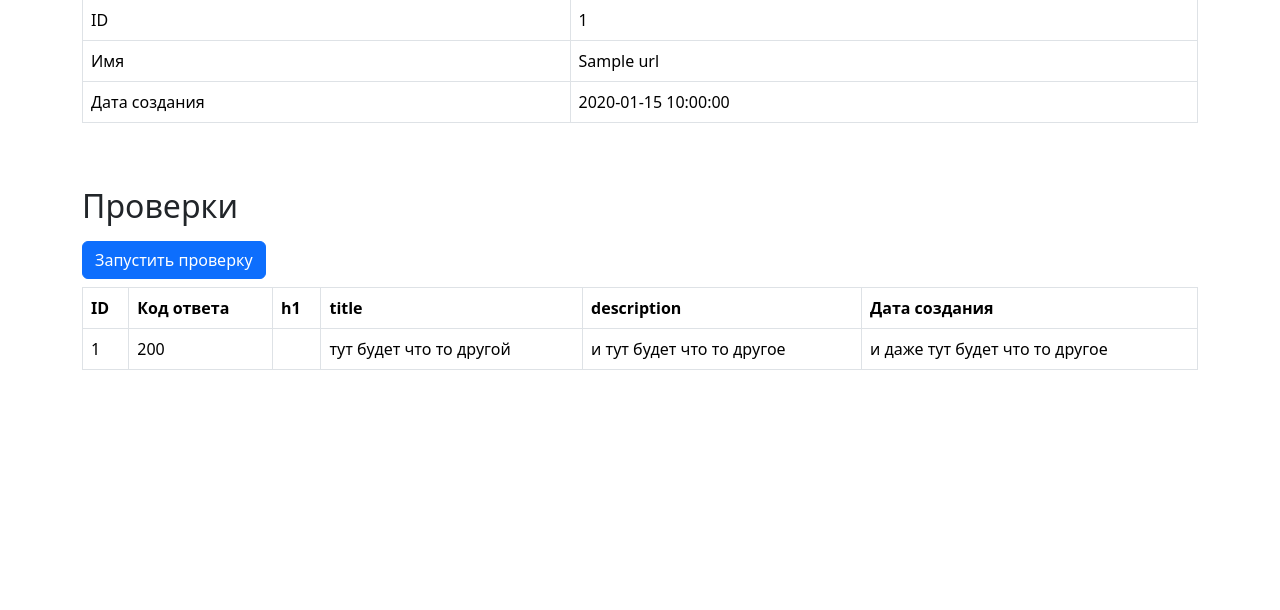
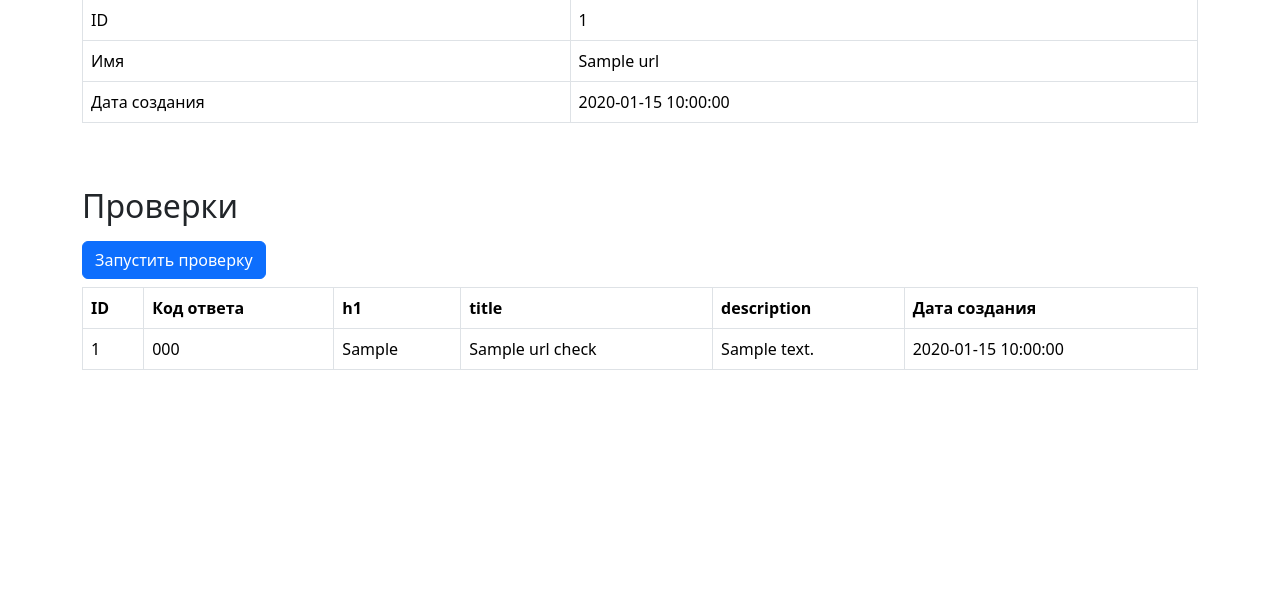
Before and after one commit to Marvv1ne/python-project-83, a Flask app: page /urls/1 in a window 1280 px wide. Shown: the part 129-739 px from the top of the page. Run offline with Flask 3, Linux system fonts and the light colour scheme; a database or web service that is not in the repository returns one stand-in record (values such as "Sample title"); some libraries are stand-ins or nearby versions.

Commit message:
intermediate save

```diff
--- a/page_analyzer/app.py
+++ b/page_analyzer/app.py
@@ -7,6 +7,7 @@ from flask import Flask, render_template, request, flash, redirect, url_for, get
 from dotenv import load_dotenv
 from urllib.parse import urlparse
 from .db import UrlsTable
+from .db_branch import Table
 
 
 load_dotenv()
@@ -30,27 +31,37 @@ def post_new():
         return render_template('index.html', messages)
     normalized_url = f'{urlparse(url).scheme}://{urlparse(url).netloc}'
     date = datetime.date.today()
-    req = UrlsTable(conn)
-    id = req.get_id(name=normalized_url)
+    req = Table(conn=conn, table_name='urls')
+    id = req.select_element('id', {'name': normalized_url})
     if id:
         flash('Страница уже существует', 'primary')
         return redirect(url_for('get_new', id=id))
-    id = req.insert(name=normalized_url, created_at=date)
+    id = req.insert({'name': normalized_url, 'created_at': date})
     flash('Страница успешно добавлена', 'success')
     return redirect(url_for('get_new', id=id))
 
 @app.route('/urls/<id>')
 def get_new(id):
-    req = UrlsTable(conn)
-    url = req.get_row(id)
+    req_urls = UrlsTable(conn)
+    req_checks = Table(conn, 'url_checks')
+    url = req_urls.get_row(id)
+    infos = req_checks.select_row('*', {'url_id':id})
     messages = get_flashed_messages(with_categories=True)
-    return render_template('url.html', url=url, messages=messages)
+    return render_template('url.html', url=url, messages=messages, infos=infos)
 
 @app.route('/urls')
 def get_all():
     req = UrlsTable(conn)
     urls = req.get_all()
     return render_template('urls.html', urls=urls)
+
+@app.post('/urls/<id>/checks')
+def post_checks(id):
+    req = Table(conn=conn, table_name='url_checks')
+    date = str(datetime.date.today())
+    values = {'url_id': id, 'created_at': date}
+    id = req.insert(values)
+    return redirect(url_for('get_new', id=id))
 
 
 
--- /dev/null
+++ b/page_analyzer/db_branch.py
@@ -0,0 +1,43 @@
+from psycopg2.extras import RealDictCursor
+
+class Table:
+    def __init__(self, conn, table_name):
+        self.conn = conn
+        self.table_name = table_name
+
+    def select_all(self):
+        sql = f'SELECT * FROM {self.table_name}'
+        with self.conn.cursor(cursor_factory=RealDictCursor) as curs:
+            curs.execute(sql)
+            table = curs.fetchall()
+        return table
+
+    def select_row(self, columns, search):
+        str_cols = ', '.join(columns)
+        str_search = ' = '.join(list(search.items())[0])
+        sql = f'SELECT {str_cols} FROM {self.table_name} WHERE {str_search};'
+        with self.conn.cursor(cursor_factory=RealDictCursor) as curs:
+            curs.execute(sql)
+            row = curs.fetchall()
+        return row
+
+    def select_element(self, element, search):
+        table_name, value = list(search.items())[0]
+
+        query = f'SELECT {element} FROM {self.table_name} WHERE {table_name} = '
+
+        sql = query + '%s;'
+        with self.conn.cursor() as curs:
+            curs.execute(sql, (value, ))
+            element = curs.fetchone()[0]
+        return element
+
+    def insert(self, row):
+        columns_names = ', '.join(list(row.keys()))
+        values = ', '.join(list(row.values()))
+        sql = f'INSERT INTO {self.table_name} ({columns_names}) VALUES ({values}) RETURNING url_id;'
+        with self.conn.cursor() as curs:
+            curs.execute(sql)
+            self.conn.commit()
+            url_id = curs.fetchone()[0]
+        return url_id
--- a/page_analyzer/templates/url.html
+++ b/page_analyzer/templates/url.html
@@ -70,14 +70,18 @@
     </thead>
       <tbody>
 
-    <tr>
-        <td>1</td>
-        <td>200</td>
-        <td></td>
-        <td>тут будет что то другой</td>
-        <td>и тут будет что то другое</td>
-        <td>и даже тут будет что то другое</td>
-    </tr>
+
+      {% for info in infos %}
+      <tr>
+        <td>{{ info.id }}</td>
+        <td>{{ info.status_code }}</td>
+        <td>{{ info.h1 }}</td>
+        <td>{{ info.title }}</td>
+        <td>{{ info.description }}</td>
+        <td>{{ info.created_at }}</td>
+      </tr>
+      {% endfor %}
+
 
     </tbody>
     </table>
```
